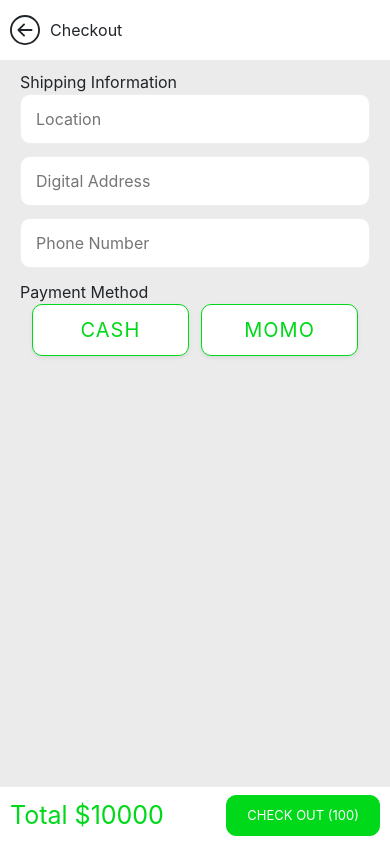
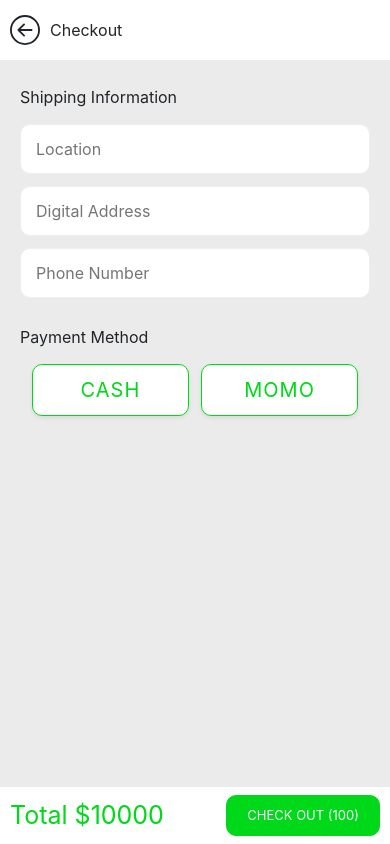
Before and after one commit to Sam-2019/Online-book-shop, a React (Create React App) app: page /checkout in a window 390 px wide. Built offline with nearby package versions, Linux system fonts and the light colour scheme.

Commit message:
minor update

```diff
--- a/src/Pages/okukus.css
+++ b/src/Pages/okukus.css
@@ -74,6 +74,11 @@
   .title-makeshift {
     padding: 0 10px;
   }
+
+  .page_title{
+    padding: 15px 0;
+
+  }
 }
 
 @media (max-width: 320px) {
```
